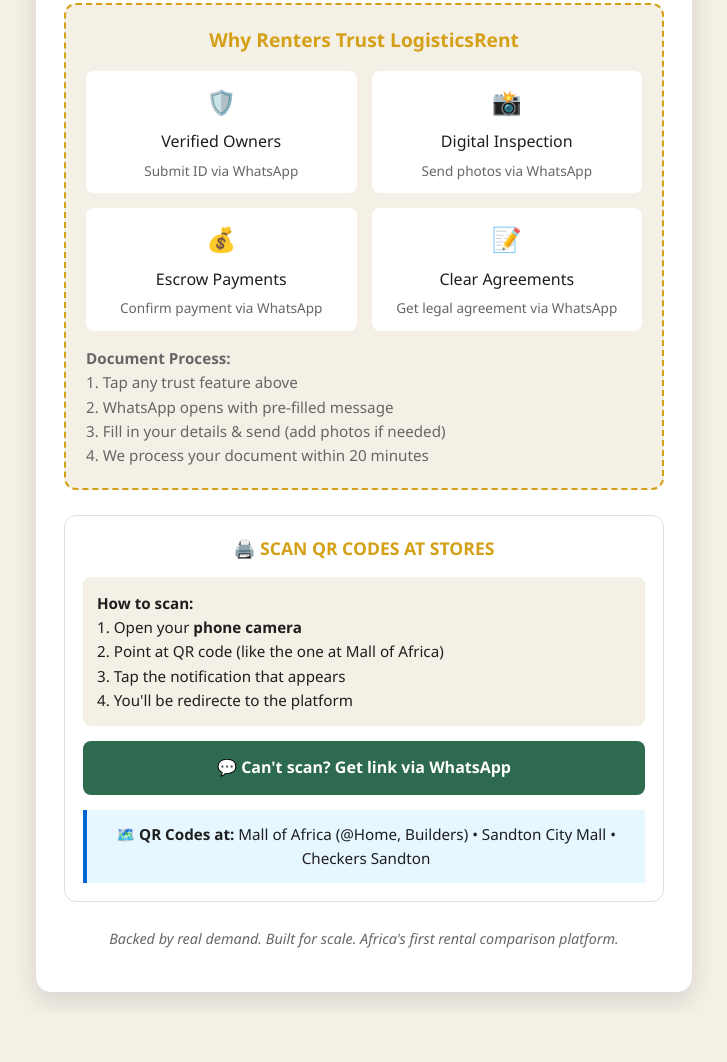
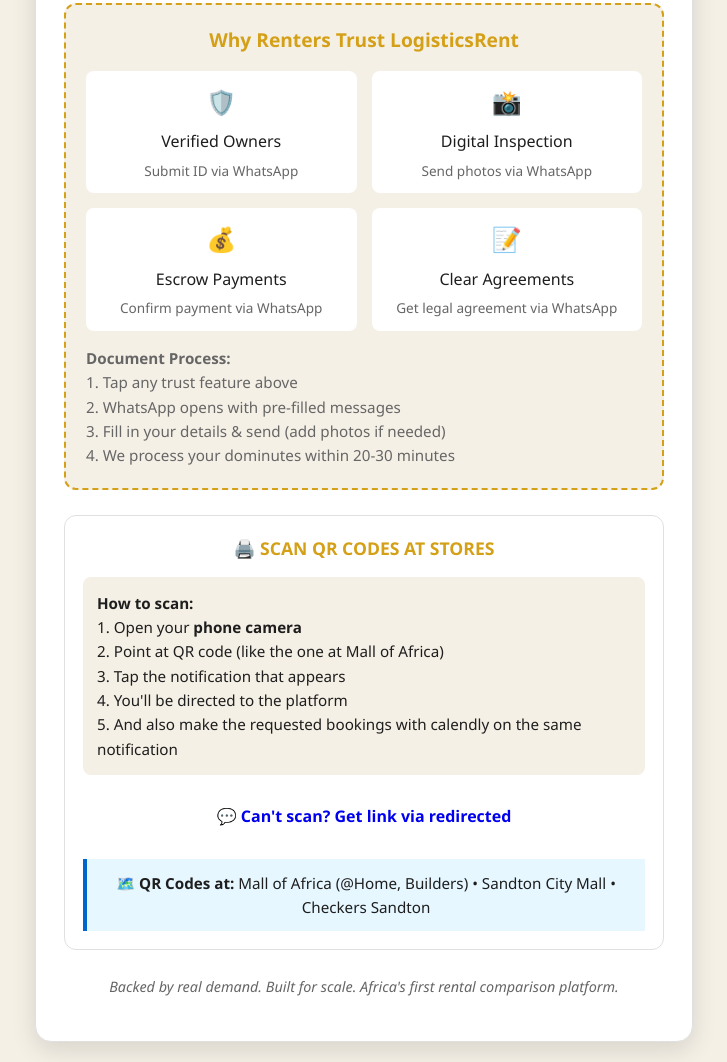
Before and after one commit to malecombop-arch/LogisticsRent-, a plain HTML site: page index.html in a window 1280 px wide. Shown: the part 765-1827 px from the top of the page, without its empty margins (276-1003 px from the left). Before the commit the page ends 1778 px from the top, so only its background shows below. Drawn offline with Linux system fonts and the light colour scheme.

Commit message:
Update index.html

```diff
--- a/index.html
+++ b/index.html
@@ -505,7 +505,7 @@
       text-decoration: none;
     }
 
-    .booking-button.whatsapp {
+    .booking-buttodiwhatsapp {
       background: var(--green);
       color: white;
     }
@@ -669,7 +669,7 @@
           <span class="logistics">LOGISTICS</span><span class="rent">RENT</span>
         </div>
       </div>
-      <p class="subtitle">Africa's First Rental Comparison Platform</p>
+      <p class="subtitle">Africa's First Rental Platform</p>
     </div>
 
     <!-- POWER STATEMENT -->
@@ -839,8 +839,7 @@
           • Builders Hardware (Loading Bay)<br>
           • <span style="color:var(--green);">Scan → Get R50 OFF your first booking</span>
         </div>
-
-        <button class="compare-button" onclick="addToCompare('listing3')">➕ Add to Compare</button>
+  di      <button class="compare-button" onclick="addToCompare('listing3')">➕ Add to Compare</button>
       </div>
 
       <!-- LISTING 4: OFFICE -->
@@ -1074,15 +1073,14 @@
       <div style="margin-top: 15px; font-size: 0.95em; color: #666;">
         <strong>Document Process:</strong><br>
         1. Tap any trust feature above<br>
-        2. WhatsApp opens with pre-filled message<br>
+        2. WhatsApp opens with pre-filled messages<br>
         3. Fill in your details & send (add photos if needed)<br>
-        4. We process your document within 20 minutes
+        4. We process your dominutes within 20-30 minutes
       </div>
     </div>
 
-    <!-- BOOKING SECTION -->
-    <div class="booking-section" id="bookingSection" style="display:none;">
-      <h4 class="booking-title">Complete Your Booking in 15 Seconds</h4>
+    <!-- BOOKING SECTION --class <div class="booking-section" id="bookingSection" style="display:none;">
+      <h4 class="booking-title">Complete Your Booking in 15 minutes</h4>
 
       <div class="booking-options">
         <a href="https://wa.me/27630367794?text=Hi+LogisticsRent%2C+I+want+to+book+your+selection"
@@ -1119,12 +1117,13 @@
         1. Open your <strong>phone camera</strong><br>
         2. Point at QR code (like the one at Mall of Africa)<br>
         3. Tap the notification that appears<br>
-        4. You'll be redirecte to the platform
+        4. You'll be directed to the platform<br>
+        5. And also make the requested bookings with calendly on the same notification<br>
       </div>
 
       <a href="https://wa.me/27630367794?text=Hi+LogisticsRent%2C+send+me+the+demo+link"
          class="booking-button whatsapp" style="margin:15px 0;">
-        💬 Can't scan? Get link via WhatsApp
+        💬 Can't scan? Get link via redirected
       </a>
 
       <div class="qr-locations">
```
